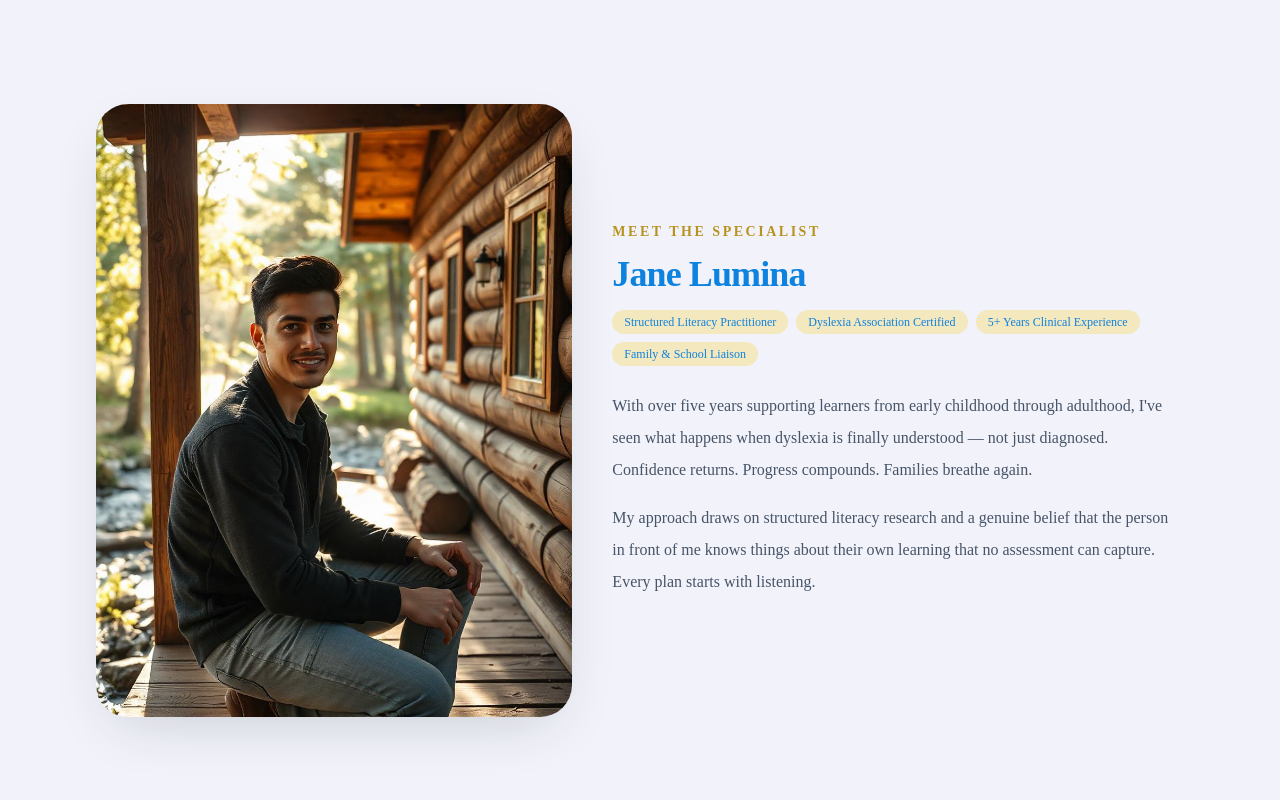
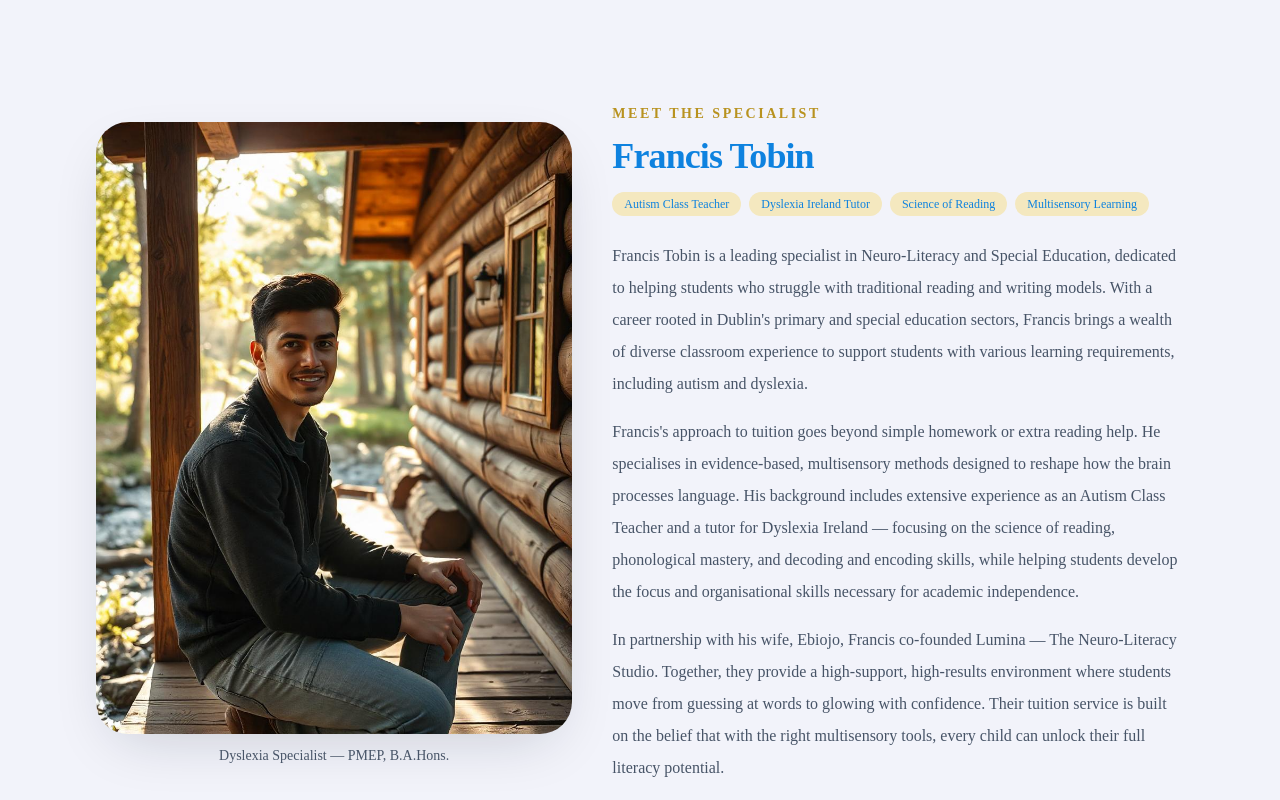
Before and after one commit to lumina-neuroliteracy-org/lumina-web, a Next.js app: page /about in a window 1280 px wide. Shown: the part 1180-1980 px from the top of the page. Built offline with nearby package versions, Linux system fonts and the light colour scheme.

Commit message:
feat: update AboutSpecialist component with new specialist details and enhanced bio

```diff
--- a/components/about/AboutSpecialist.tsx
+++ b/components/about/AboutSpecialist.tsx
@@ -2,10 +2,10 @@ import Image from "next/image";
 import { AnimateIn } from "@/components/AnimateIn";
 
 const credentials = [
-    "Structured Literacy Practitioner",
-    "Dyslexia Association Certified",
-    "5+ Years Clinical Experience",
-    "Family & School Liaison",
+    "Autism Class Teacher",
+    "Dyslexia Ireland Tutor",
+    "Science of Reading",
+    "Multisensory Learning",
 ];
 
 export default function AboutSpecialist() {
@@ -13,13 +13,18 @@ export default function AboutSpecialist() {
         <section className="mx-auto w-full max-w-6xl px-5 py-10 sm:px-8 lg:py-16">
             <div className="grid gap-10 lg:grid-cols-[1fr_1.2fr] lg:items-center">
                 <AnimateIn direction="left">
+                    <figure>
                         <Image
                             src="/tutor.png"
-                        alt="Lumina specialist"
+                            alt="Francis Tobin — Dyslexia Specialist"
                             width={480}
                             height={560}
                             className="w-full rounded-[2rem] object-cover shadow-[0_20px_60px_-20px_rgba(15,23,42,0.2)]"
                         />
+                        <figcaption className="mt-3 text-center text-sm text-brand-muted">
+                            Dyslexia Specialist — PMEP, B.A.Hons.
+                        </figcaption>
+                    </figure>
                 </AnimateIn>
 
                 <AnimateIn direction="right">
@@ -27,8 +32,7 @@ export default function AboutSpecialist() {
                         Meet the specialist
                     </p>
                     <h2 className="mt-3 text-3xl font-semibold tracking-tight text-brand-navy lg:text-4xl">
-                        {/* Replace with specialist name */}
-                        Jane Lumina
+                        Francis Tobin
                     </h2>
                     <div className="mt-4 flex flex-wrap gap-2">
                         {credentials.map((c) => (
@@ -42,17 +46,30 @@ export default function AboutSpecialist() {
                     </div>
                     <div className="mt-6 space-y-4 text-base leading-8 text-brand-muted">
                         <p>
-                            {/* Replace with real bio */}
-                            With over five years supporting learners from early childhood
-                            through adulthood, I've seen what happens when dyslexia is finally
-                            understood — not just diagnosed. Confidence returns. Progress
-                            compounds. Families breathe again.
+                            Francis Tobin is a leading specialist in Neuro-Literacy and Special
+                            Education, dedicated to helping students who struggle with traditional
+                            reading and writing models. With a career rooted in Dublin&apos;s primary
+                            and special education sectors, Francis brings a wealth of diverse
+                            classroom experience to support students with various learning
+                            requirements, including autism and dyslexia.
                         </p>
                         <p>
-                            My approach draws on structured literacy research and a genuine
-                            belief that the person in front of me knows things about their own
-                            learning that no assessment can capture. Every plan starts with
-                            listening.
+                            Francis&apos;s approach to tuition goes beyond simple homework or extra
+                            reading help. He specialises in evidence-based, multisensory methods
+                            designed to reshape how the brain processes language. His background
+                            includes extensive experience as an Autism Class Teacher and a tutor
+                            for Dyslexia Ireland — focusing on the science of reading, phonological
+                            mastery, and decoding and encoding skills, while helping students
+                            develop the focus and organisational skills necessary for academic
+                            independence.
+                        </p>
+                        <p>
+                            In partnership with his wife, Ebiojo, Francis co-founded Lumina — The
+                            Neuro-Literacy Studio. Together, they provide a high-support,
+                            high-results environment where students move from guessing at words to
+                            glowing with confidence. Their tuition service is built on the belief
+                            that with the right multisensory tools, every child can unlock their
+                            full literacy potential.
                         </p>
                     </div>
                 </AnimateIn>
```
Lines whose indentation alone changed are shown as unchanged.
